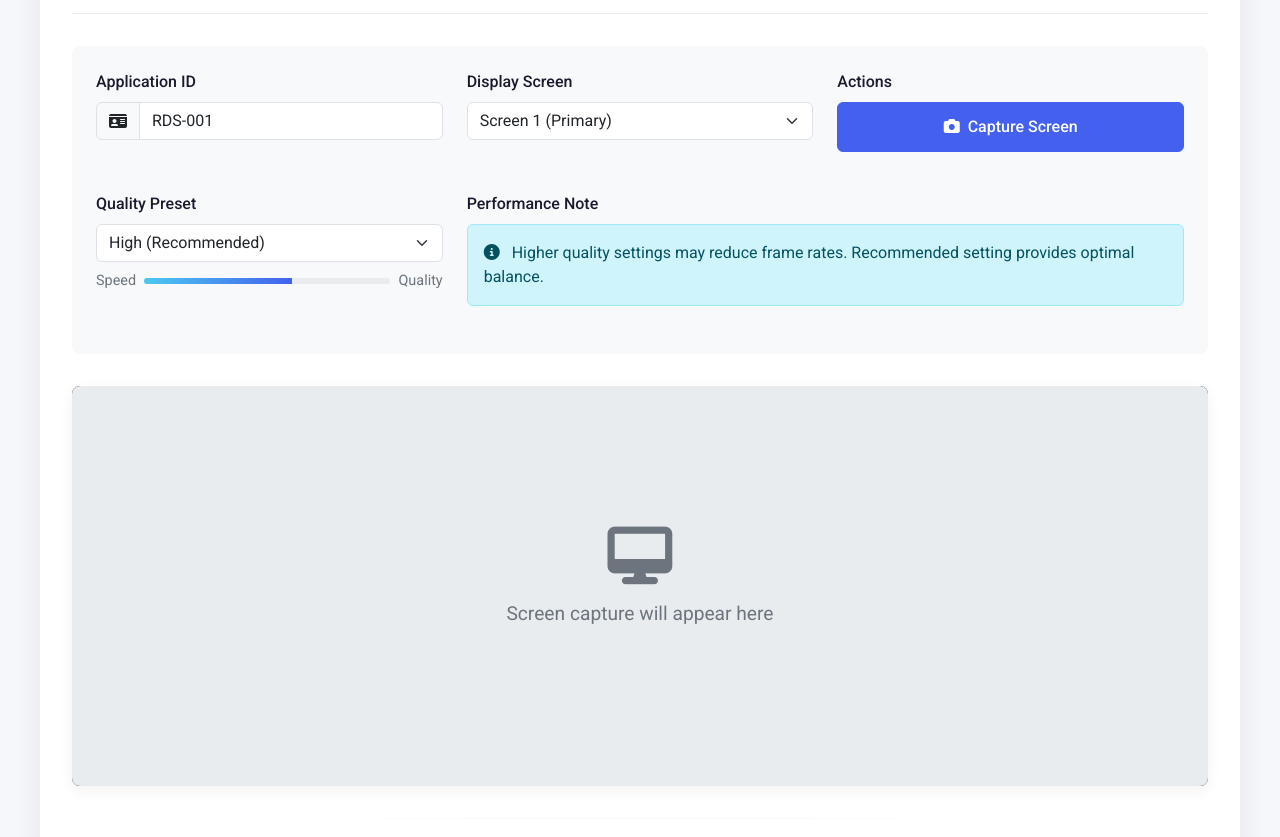
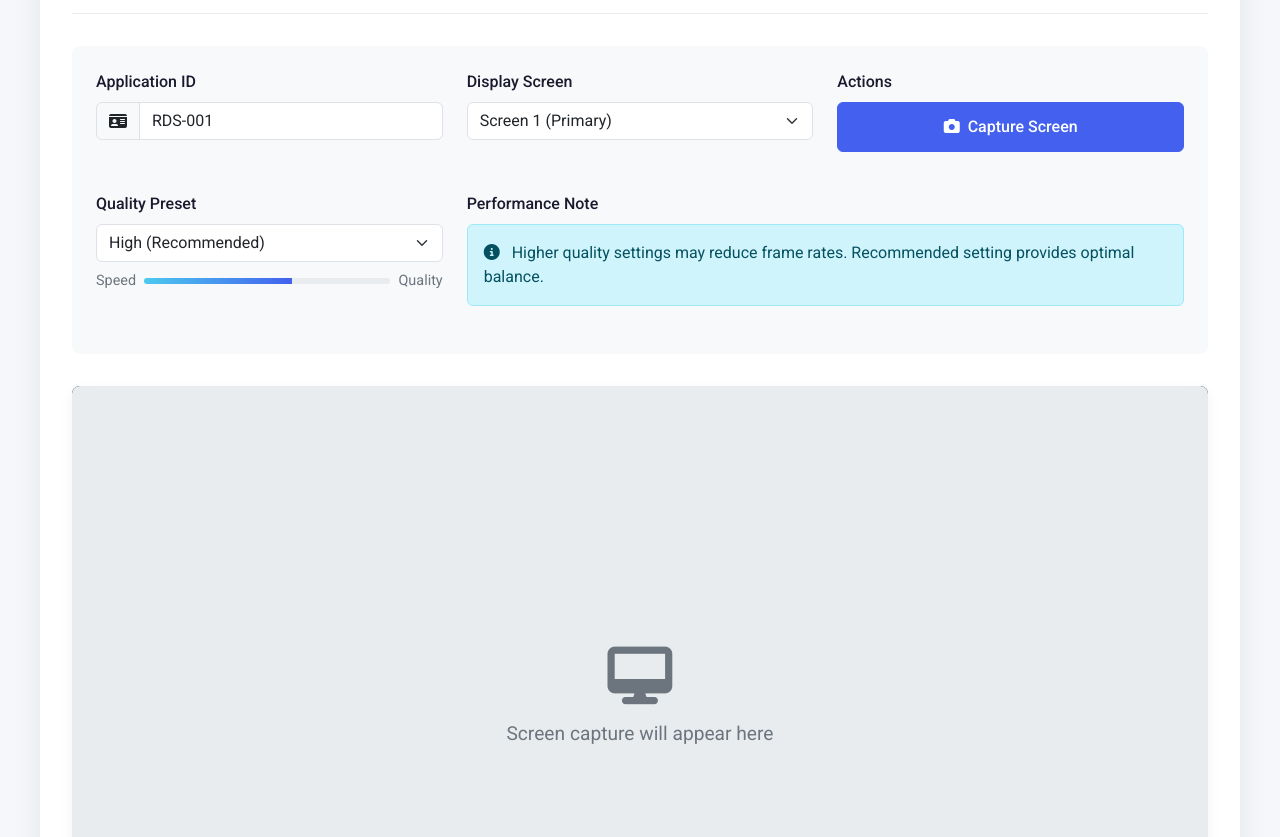
Before and after one commit to mustafatokmak1881/remote-viewer, an Electron app: page modules/public/index.html in a window 1280 px wide. Shown: the part 115-952 px from the top of the page. Drawn offline with nearby package versions, Linux system fonts and the light colour scheme; no server answers.

Commit message:
Fixed thumbnail error

```diff
--- a/modules/public/index.html
+++ b/modules/public/index.html
@@ -107,7 +107,7 @@
     }
 
     .screen-placeholder {
-      height: 400px;
+      height: 640px;
       display: flex;
       align-items: center;
       justify-content: center;
```
